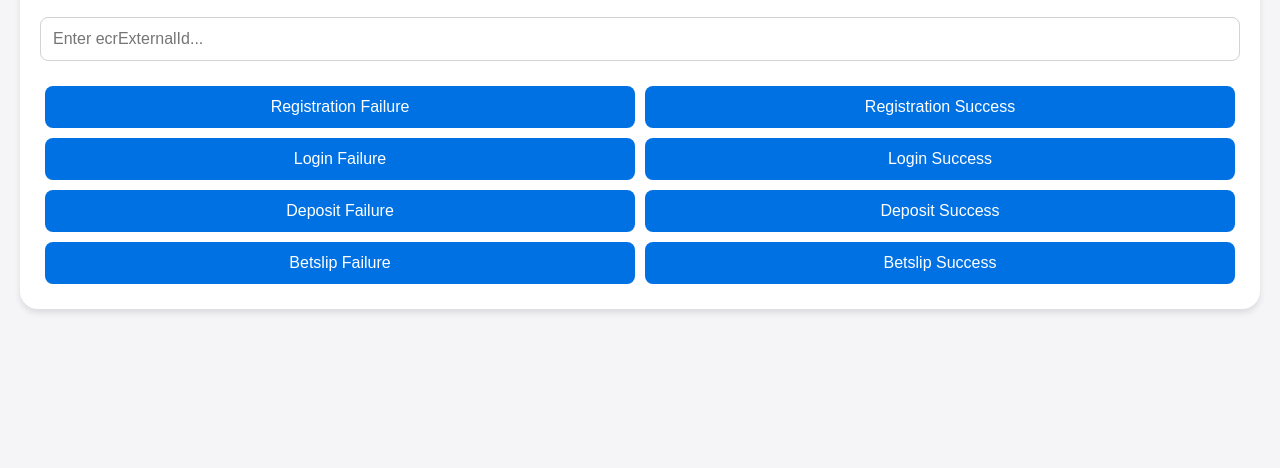
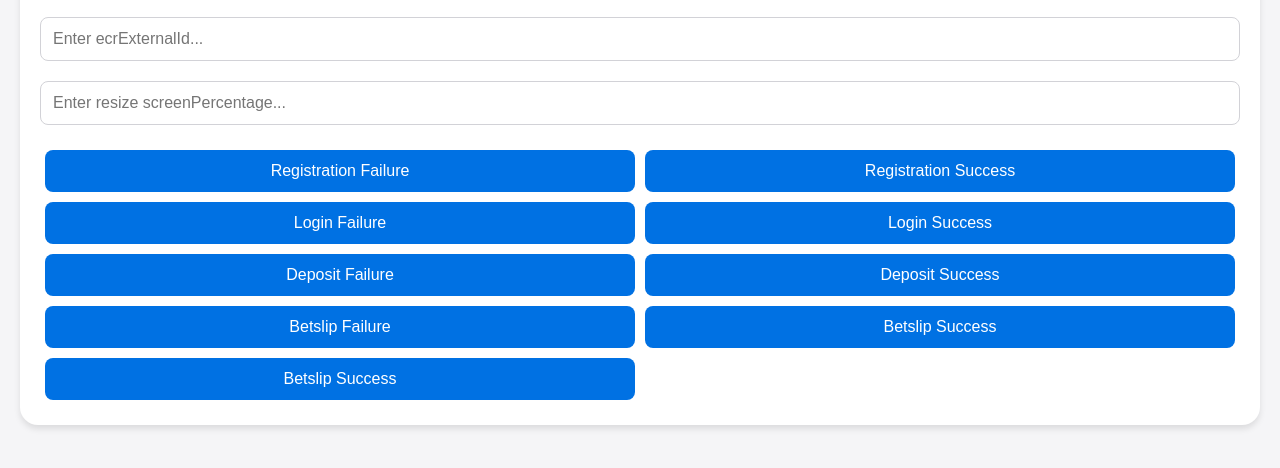
Before and after one commit to rahulkambledazn/rahulkambledazn.github.io, a plain HTML site: page index.html in a window 1280 px wide. Shown: the part 96-564 px from the top of the page. Drawn offline with Linux system fonts and the light colour scheme.

Commit message:
resize screen

```diff
--- a/index.html
+++ b/index.html
@@ -97,7 +97,11 @@
             console.log("performButtonAction");
             const input = document.getElementById('input1');
             const ecrId = input.value;
-            console.log("action:" + action + " ecrId:" + ecrId);
+
+            const input2 = document.getElementById('input2');
+            const resizePercentage = parseFloat(input2.value);
+
+            console.log("action:" + action + " ecrId:" + ecrId + " resizePercentage:"+resizePercentage);
 
             switch (action) {
                 case 'Registration Failure':
@@ -223,6 +227,18 @@
                     });
                     break;
 
+                case 'Resize Screen':
+                    console.log('Resize Screen');
+                    window.daznNativeBridge.messageToNative({
+                        "eventName": "DZBT_RESIZE_SCREEN",
+                        "payload": {
+                            "ecrExternalId": ecrId,
+                            "closeInAppView": true,
+                            "screenPercentage": resizePercentage || 50.0
+                        }
+                    });
+                    break;
+
                 default:
                     alert("Unknown action: " + action);
             }
@@ -233,6 +249,7 @@
     <div class="container">
         <h1>PAM Simulator</h1>
         <input type="text" id="input1" placeholder="Enter ecrExternalId...">
+        <input type="text" id="input2" placeholder="Enter resize screenPercentage...">
         <div class="button-group">
             <button onclick="performButtonAction('Registration Failure')">Registration Failure</button>
             <button onclick="performButtonAction('Registration Success')">Registration Success</button>
@@ -242,6 +259,7 @@
             <button onclick="performButtonAction('Deposit Success')">Deposit Success</button>
             <button onclick="performButtonAction('Betslip Failure')">Betslip Failure</button>
             <button onclick="performButtonAction('Betslip Success')">Betslip Success</button>
+            <button onclick="performButtonAction('Resize Screen')">Betslip Success</button>
         </div>
     </div>
 </body>
```
